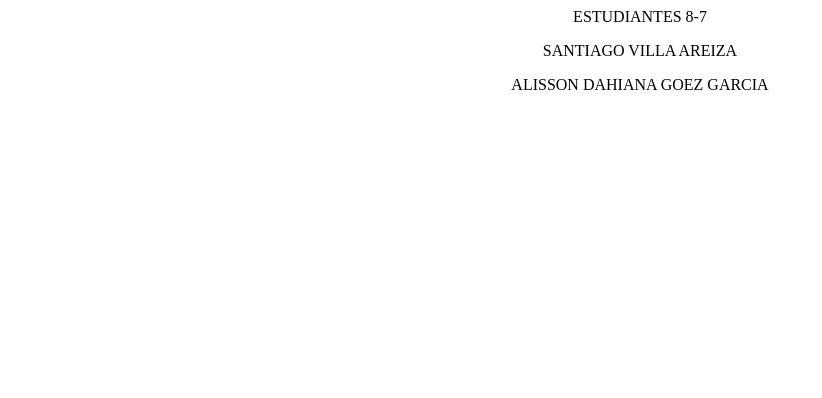
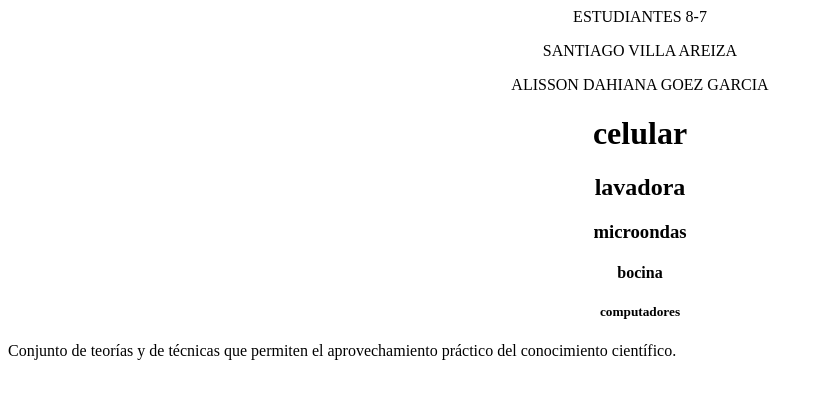
Before and after one commit to SAN24E2327/pagina-8-7., a plain HTML site: page index.html in a window 1280 px wide. Shown: the whole page, without its empty margins (0-822 px from the left). Drawn offline with Linux system fonts and the light colour scheme.

Commit message:
actualizacion 2 11 marzo

```diff
--- a/index.html
+++ b/index.html
@@ -13,5 +13,16 @@
  <P> <center>SANTIAGO VILLA AREIZA</center> </P>
   <P> <center>ALISSON DAHIANA GOEZ GARCIA</center> </P>
 
+  <h1><center>celular</center></h1>
+  <h2><center>lavadora</center></h2>
+  <h3><center>microondas</center></h3>
+  <h4><center>bocina</center></h4>
+  <h5><center>computadores</center></h5>
+
+  <div>
+
+    Conjunto de teorías y de técnicas que permiten el aprovechamiento práctico del conocimiento científico.
+  </div>
+
 </body>
 </html>
```
